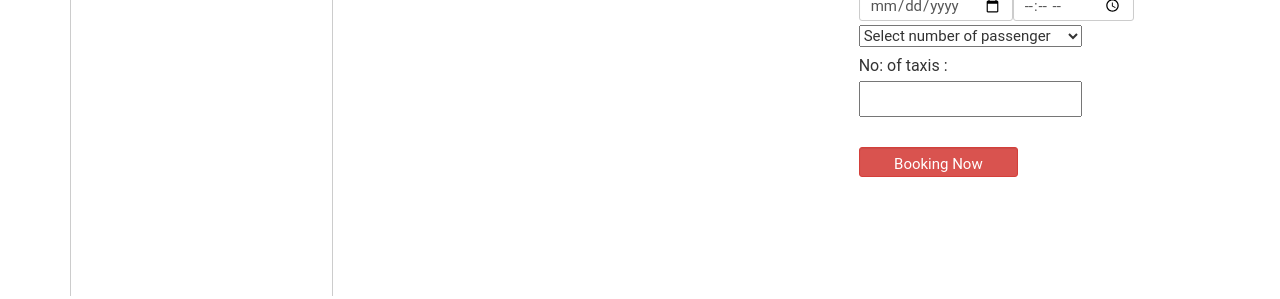
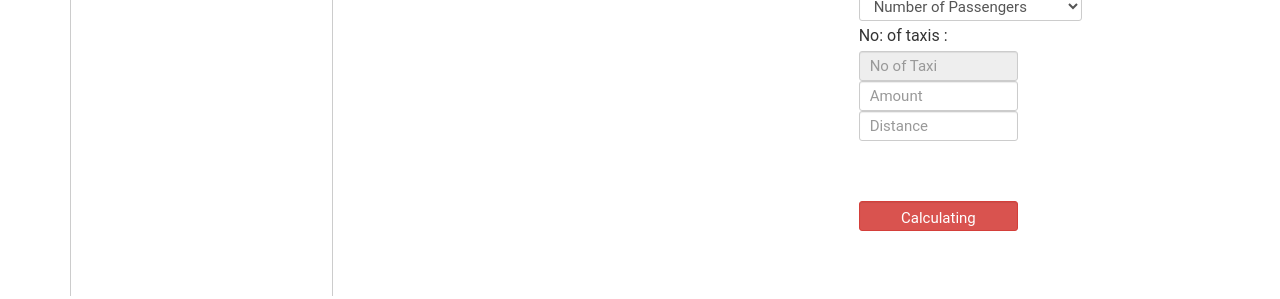
Before and after one commit to shazaib/Project2016, a PHP site: page /book-now in a window 1280 px wide. Shown: the part 605-904 px from the top of the page. Run offline with PHP 8.4, Linux system fonts and the light colour scheme; a user stored in the database is signed in; data comes from the database, SQL or seed files in the repository; some libraries are stand-ins or nearby versions.

Commit message:
Updated book now

```diff
--- a/book-now.php
+++ b/book-now.php
@@ -170,6 +170,7 @@ if ($email==NULL) {
 
      <!-- <b>Waypoints:</b> <br>
     <i>(multiple selection)</i> <br> -->
+
     <select multiple id="waypoints" hidden>
       <option value="Gulshan-e-Surjani,karachi">Gulshan-e-Surjani</option>
       <option value="Gulshan-e-Surjani,karachi">Gulshan-e-Surjani</option>
@@ -187,9 +188,6 @@ if ($email==NULL) {
     </select>
 
     <!-- <br> -->
-    <br>
-
-         <input type="submit" id="submit" class="btn-danger form-control input-sm" value="Find Diraction">
      <table><tr>
                 <td><label for="same1">Date :<input type="date" id="same1" class="form-control input-sm"></label></td>
                  <td><label for="same2">Time :<input type="time" id="same2" class="form-control input-sm"></label></td>
@@ -197,45 +195,46 @@ if ($email==NULL) {
       </table>
 
 
-              <!--<td><label for="same4">Class :<select id="same4" class="form-control input-sm">
-                <option>Standard class</option>
-                <option>Business class</option>
-                <option>Minivan class</option></select></label>
-              </td>
-               <td><label for="same3">Number of passanger :<input type="text" id="same3" class="form-control input-sm"> </label></td>-->
-    <form method="post">
-     <select name = "taxi">
-     <option>Select number of passenger </option>
-       <option value="1"> 1 </option>
-       <option value="2"> 2 </option>
-       <option value="3"> 3 </option>
-       <option value="4"> 4 </option>
-       <option value="5"> 5 </option>
-       <option value="6"> 6 </option>
-       <option value="7"> 7 </option>
-       <option value="8"> 8 </option>
-       <option value="9"> 9 </option>
-       <option value="10"> 10 </option>
-       <option value="11"> 11 </option>
-       <option value="12"> 12 </option>
-       <option value="13"> 13 </option>
-       <option value="14"> 14 </option>
-       <option value="15"> 15 </option>
-       <option value="16"> 16 </option>
 
+  <label>No of Pasangers :</label>
+     <select name="taxi" id="taxi" onchange="check()" class="form-control input-sm" required>
+     <option>Number of Passengers </option>
+      <?php for ($i=1; $i <=12 ; $i++) {
+        echo '<option value="'.$i.'">'.$i.'</option>';
+      } ?>
      </select>
 
-     <br>
-      <label> No: of taxis : <input id="taxi" name="taxi" readonly type="text"></label>
-     </form>
-    <br>
-</script>
+     <script type="text/javascript">
+
+     function check() {
+       var val = document.getElementById('taxi').value;
+       if(val>=1 && val<=4) {
+        document.getElementById('psg').value = 1;
+       }
+       else if(val>=5 && val<=8) {
+           document.getElementById('psg').value = 2;
+       }
+
+       else if(val>=9 && val<=12) {
+           document.getElementById('psg').value = 3;
+       }
+}
+
+     </script>
 
 
-      <input type="submit" name="insert_record" class="btn-danger form-control input-sm" id="submit" value="Booking Now"></br>
+      <label> No: of taxis : <input id="psg"  class="form-control input-sm" placeholder="No of Taxi" name="psg" readonly type="text"></label>
+    <input id="amount"  class="form-control input-sm" placeholder="Amount" name="amount" type="text">
+    <input id="Distance"  class="form-control input-sm" placeholder="Distance" name="Distance" type="text">
+    <br>
+<br>
+      <input type="submit" name="" class="btn-danger form-control input-sm" id="submit" value="Calculating"></br>
+
     </div>
+
     <div id="directions-panel" hidden></div>
     </div>
+
 
     <script>
       function initMap() {
@@ -282,15 +281,14 @@ if ($email==NULL) {
 
               summaryPanel.innerHTML += route.legs[i].start_address + ' to ';
               summaryPanel.innerHTML += route.legs[i].end_address + '<br>';
-              summaryPanel.innerHTML += route.legs[i].distance.text + '<br>';
-              summaryPanel.innerHTML += "Amount" + (parseInt(route.legs[i].distance.text)*30);
-
+              var dis=(route.legs[i].distance.text);
+              document.getElementById('Distance').value=dis;
+              var amounts=(parseInt(route.legs[i].distance.text)*30);
+              document.getElementById('amount').value=amounts;
               }
           } else {
             window.alert('Directions request failed due to ' + status);
           }
-
-
 
         });
       }
@@ -305,7 +303,7 @@ if ($email==NULL) {
 
 <?php
 
-if (isset($_POST['insert_record'])) {
+if (isset($_POST['insert'])) {
 
     $name=$_POST['name'];
     $city=$_POST['city'];
--- a/driver.php
+++ b/driver.php
@@ -69,6 +69,8 @@
 
 
 
+
+
 <?php
 
 	if (isset($_POST['btn_submit'])) {
--- a/jak.php
+++ b/jak.php
@@ -1,9 +1,6 @@
 <?php
 
  global $server,$username,$pass,$db;
-
-
-
 
  $server="localhost";
  $username="root";
```
